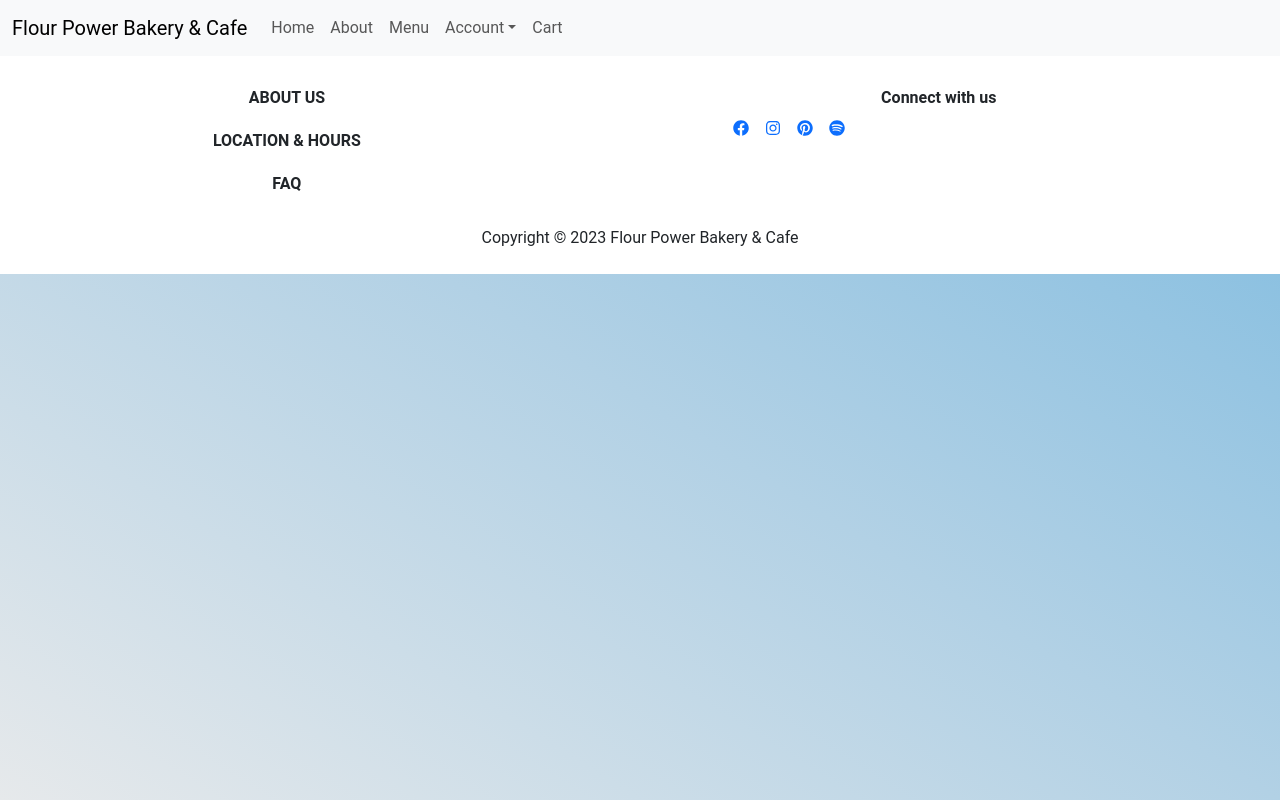
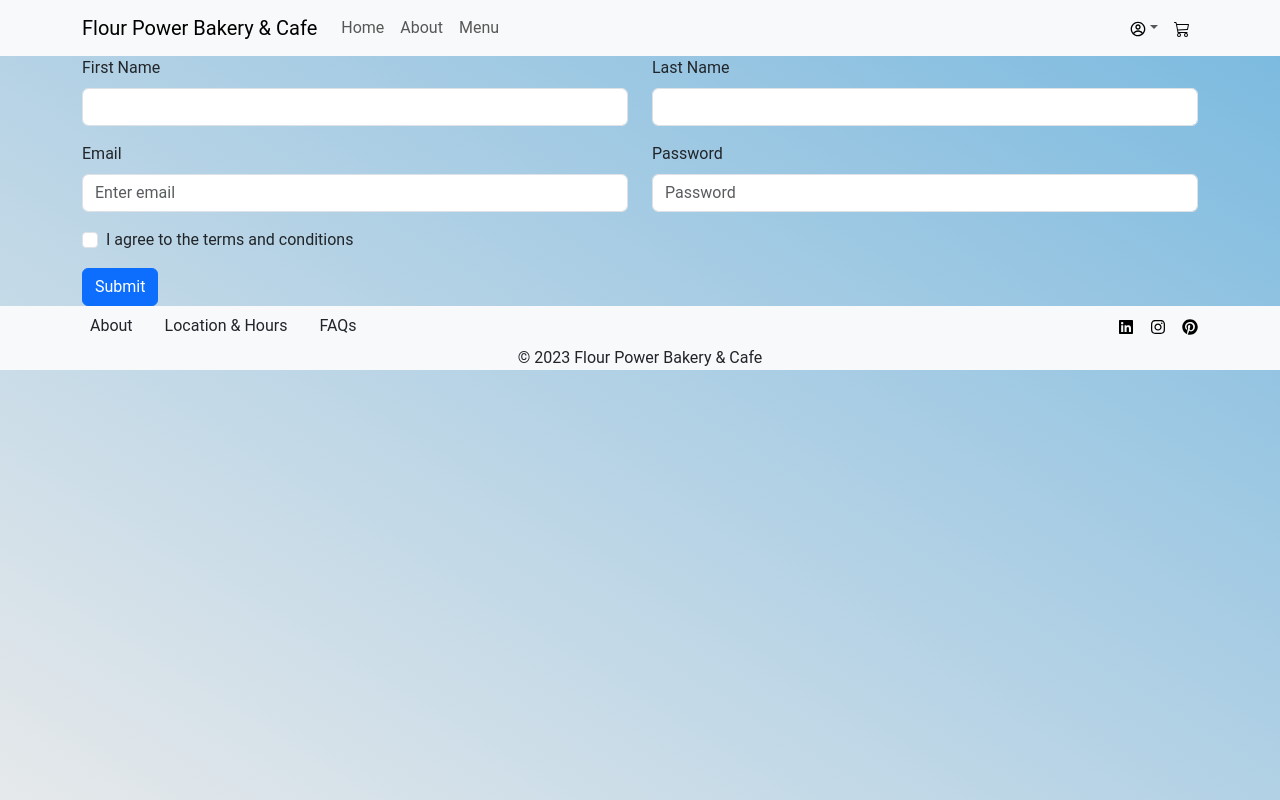
Before and after one commit to Nikansha-M/flour-power, a React (Create React App) app: page /register in a window 1280 px wide. Built offline with nearby package versions, Linux system fonts and the light colour scheme.

Commit message:
updated Footer, created Footer.css

```diff
--- a/src/App.css
+++ b/src/App.css
@@ -3,7 +3,6 @@
 }
 
 body {
-  max-width: 100%;
   background-image: linear-gradient(to left bottom, #78b9df, #96c5e2, #b2d1e5, #ccdde8, #e6e9eb);
   background-attachment: fixed;
 }
--- a/src/App.jsx
+++ b/src/App.jsx
@@ -6,11 +6,12 @@ import './App.css';
 import Header from './Components/Header';
 import HomePage from './Components/Pages/Home/HomePage';
 import About from './Components/Pages/About/About';
+import Register from './Components/Register';
+import Footer from './Components/Footer';
 
 // import MenuCategories from "./MenuCategories";
 // import SearchBar from "./SearchBar";
 // import Filter from "./FilterMenu";
-import Footer from './Components/Footer';
 
 export default class App extends Component {
     render() {
@@ -22,6 +23,8 @@ export default class App extends Component {
                         <Route path="/" element={<HomePage />} />
                         <Route path="/about" element={<About />} />
                         {/* <Route path="/menu" element={<Menu />} /> */}
+                        {/* <Route path="/login" element={<Login />} /> */}
+                        <Route path="/register" element={<Register />} />
                         {/* <Route path="/account" element={<Account />} /> */}
                         {/* <Route path="/cart" element={<Cart />} /> */}
                     </Routes>
--- /dev/null
+++ b/src/Components/Footer.css
@@ -0,0 +1,3 @@
+.nav-links:hover {
+    color:blue;
+}
--- a/src/Components/Footer.jsx
+++ b/src/Components/Footer.jsx
@@ -1,42 +1,41 @@
 import React from 'react';
+
+import './Footer.css';
+
+import Nav from 'react-bootstrap/Nav';
+import Container from 'react-bootstrap/Container';
 import Stack from 'react-bootstrap/Stack';
-import { FaFacebook, FaInstagram, FaPinterest, FaSpotify } from "react-icons/fa";
-
-// import Container from 'react-bootstrap/Container';
-// import Row from 'react-bootstrap/Row';
-// import Col from 'react-bootstrap/Col';
+import { FaInstagram, FaPinterest, FaLinkedin } from "react-icons/fa";
 
 function Footer() {
     return (
-        <>
-            <div className="text-center bg-body text-dark">
-                <span className="mx-2 mt-3 pt-2">
+        <div className="text-center bg-body-tertiary">
+            <Container>
+                <Stack direction="horizontal" gap={3}>
+                    <div className="nav-links p-2">
+                        <Nav.Link href="/about">About</Nav.Link>
+                    </div>
+                    <div className="nav-links p-2">Location & Hours</div>
+                    <div className="nav-links p-2">FAQs</div>
 
-                    <div className="row text-center mt-2">
-                        <div className="col-xl-3 mx-auto mb-2">
-                            <h6 className="text-uppercase fw-bold mb-4">About us</h6>
-                            <h6 className="text-uppercase fw-bold mb-4">Location & Hours</h6>
-                            <h6 className="text-uppercase fw-bold mb-4">FAQ</h6>
-                        </div>
+                    <div className="ms-auto">
+                        <div><a href="https://www.linkedin.com/"><FaLinkedin color="black" /></a></div>
+                    </div>
+                    <div>
+                        <div><a href="https://www.instagram.com/"><FaInstagram color="black" /></a></div>
+                    </div>
+                    <div>
+                        <div><a href="https://www.pinterest.com/"><FaPinterest color="black" /></a></div>
+                    </div>
+                </Stack>
+                <Stack>
+                    <div className="text-center">&copy; {new Date().getFullYear()} Flour Power Bakery & Cafe</div>
+                </Stack>
+            </Container>
 
-                        <div className="col-xl-4 mx-auto mb-2">
-                            <h6 className="fw-bold">Connect with us</h6>
-                            <Stack direction="horizontal" gap={3}>
-                                <div><a href="https://www.facebook.com/"><FaFacebook /></a></div>
-                                <div><a href="https://www.instagram.com/"><FaInstagram /></a></div>
-                                <div><a href="https://www.pinterest.com/"><FaPinterest /></a></div>
-                                <div><a href="https://www.spotify.com/"><FaSpotify /></a></div>
-                            </Stack>
-                        </div>
+        </div>
 
-                        <div className="text-center">Copyright &copy; {new Date().getFullYear()} Flour Power Bakery & Cafe</div>
-                    </div>
-
-                </span>
-            </div>
-        </>
-    )
+    );
 }
 
-
 export default Footer;
--- a/src/Components/Header.jsx
+++ b/src/Components/Header.jsx
@@ -5,27 +5,39 @@ import Nav from 'react-bootstrap/Nav';
 import Navbar from 'react-bootstrap/Navbar';
 import NavDropdown from 'react-bootstrap/NavDropdown';
 
+import { BsCart3 } from "react-icons/bs";
+import { CgProfile } from "react-icons/cg";
+
 function Header() {
     return (
-        <Navbar expand="lg" className="bg-body-tertiary">
-            <Container fluid>
+
+        <Navbar collapseOnSelect expand="md" className="bg-body-tertiary">
+            <Container>
+
                 <Navbar.Brand href="/">Flour Power Bakery & Cafe</Navbar.Brand>
-                <Navbar.Toggle aria-controls="basic-navbar-nav" />
-                <Navbar.Collapse id="basic-navbar-nav">
+                <Navbar.Toggle aria-controls="responsive-navbar-nav" />
+                <Navbar.Collapse id="responsive-navbar-nav">
                     <Nav className="me-auto">
                         <Nav.Link href="/">Home</Nav.Link>
                         <Nav.Link href="/about">About</Nav.Link>
                         <Nav.Link href="/menu">Menu</Nav.Link>
-                        <NavDropdown title="Account" id="basic-nav-dropdown">
-                            <NavDropdown.Item href="#action/3.1">Sign In / Register</NavDropdown.Item>
-                            <NavDropdown.Item href="#action/3.2">Profile</NavDropdown.Item>
-                            <NavDropdown.Item href="#action/3.3">Sign Out</NavDropdown.Item>
+                    </Nav>
+
+                    <Nav>
+                        <NavDropdown title=<CgProfile color="black"/> id="collapsible-nav-dropdown">
+                            <NavDropdown.Item href="/login">Login</NavDropdown.Item>
+                            <NavDropdown.Item href="/register">Register</NavDropdown.Item>
+                            <NavDropdown.Item href="/account">My Account</NavDropdown.Item>
+                            {/* Sign out should only show if user is logged in */}
+                            <NavDropdown.Item href="/signout">Sign Out</NavDropdown.Item>
                         </NavDropdown>
-                        <Nav.Link href="/cart">Cart</Nav.Link>
+                        <Nav.Link href="/cart"><BsCart3 color="black"/></Nav.Link>
                     </Nav>
                 </Navbar.Collapse>
+
             </Container>
         </Navbar>
+
     );
 }
 
--- /dev/null
+++ b/src/Components/Register.jsx
@@ -0,0 +1,46 @@
+import React from 'react';
+
+import Button from 'react-bootstrap/Button';
+import Col from 'react-bootstrap/Col';
+import Form from 'react-bootstrap/Form';
+import Row from 'react-bootstrap/Row';
+
+function Register() {
+    return (
+        <Form>
+            <Row className="mb-3">
+                <Form.Group as={Col} controlId="firstName">
+                    <Form.Label>First Name</Form.Label>
+                    <Form.Control />
+                </Form.Group>
+
+                <Form.Group as={Col} controlId="lastName">
+                    <Form.Label>Last Name</Form.Label>
+                    <Form.Control />
+                </Form.Group>
+            </Row>
+
+            <Row className="mb-3">
+                <Form.Group as={Col} controlId="formGridEmail">
+                    <Form.Label>Email</Form.Label>
+                    <Form.Control type="email" placeholder="Enter email" />
+                </Form.Group>
+
+                <Form.Group as={Col} controlId="formGridPassword">
+                    <Form.Label>Password</Form.Label>
+                    <Form.Control type="password" placeholder="Password" />
+                </Form.Group>
+            </Row>
+
+            <Form.Group className="mb-3" id="formGridCheckbox">
+                <Form.Check type="checkbox" label="I agree to the terms and conditions" />
+            </Form.Group>
+
+            <Button variant="primary" type="submit">
+                Submit
+            </Button>
+        </Form>
+    );
+}
+
+export default Register;
--- a/src/Components/SlidingImages.css
+++ /dev/null
@@ -1,3 +0,0 @@
-.carousel {
-    width: 100%;
-}
--- a/src/Components/SlidingImages.jsx
+++ b/src/Components/SlidingImages.jsx
@@ -3,7 +3,7 @@ import Carousel from 'react-bootstrap/Carousel';
 
 function SlidingImages() {
     return (
-        <div className="carousel">
+        <>
             <Carousel fade>
                 <Carousel.Item interval={5000}>
                     <img
@@ -11,10 +11,6 @@ function SlidingImages() {
                         src="https://images.unsplash.com/photo-1541781550486-81b7a2328578?ixlib=rb-4.0.3&ixid=M3wxMjA3fDB8MHxwaG90by1wYWdlfHx8fGVufDB8fHx8fA%3D%3D&auto=format&fit=crop&w=2070&q=80"
                         alt="First"
                     />
-                    <Carousel.Caption>
-                        <h3>First slide label</h3>
-                        <p>Nulla vitae elit libero, a pharetra augue mollis interdum.</p>
-                    </Carousel.Caption>
                 </Carousel.Item>
 
                 <Carousel.Item interval={5000}>
@@ -23,10 +19,6 @@ function SlidingImages() {
                         src="https://images.unsplash.com/photo-1497935586351-b67a49e012bf?ixlib=rb-4.0.3&ixid=M3wxMjA3fDB8MHxwaG90by1wYWdlfHx8fGVufDB8fHx8fA%3D%3D&auto=format&fit=crop&w=2071&q=80"
                         alt="Second"
                     />
-                    <Carousel.Caption>
-                        <h3>Second slide label</h3>
-                        <p>Lorem ipsum dolor sit amet, consectetur adipiscing elit.</p>
-                    </Carousel.Caption>
                 </Carousel.Item>
 
                 <Carousel.Item interval={5000}>
@@ -35,16 +27,10 @@ function SlidingImages() {
                         src="https://images.unsplash.com/photo-1559598466-f081d11d2238?ixlib=rb-4.0.3&ixid=M3wxMjA3fDB8MHxwaG90by1wYWdlfHx8fGVufDB8fHx8fA%3D%3D&auto=format&fit=crop&w=2070&q=80"
                         alt="Third"
                     />
-                    <Carousel.Caption>
-                        <h3>Third slide label</h3>
-                        <p>
-                            Praesent commodo cursus magna, vel scelerisque nisl consectetur.
-                        </p>
-                    </Carousel.Caption>
                 </Carousel.Item>
 
             </Carousel>
-        </div>
+        </>
     );
 }
 
```
Also changed, not shown: src/Components/Login.jsx (added, +12 -0 lines), src/Components/Pages/About/About.jsx (+14 -9 lines), src/index.css (+4 -4 lines), src/assets/about-us.jpg (added).
